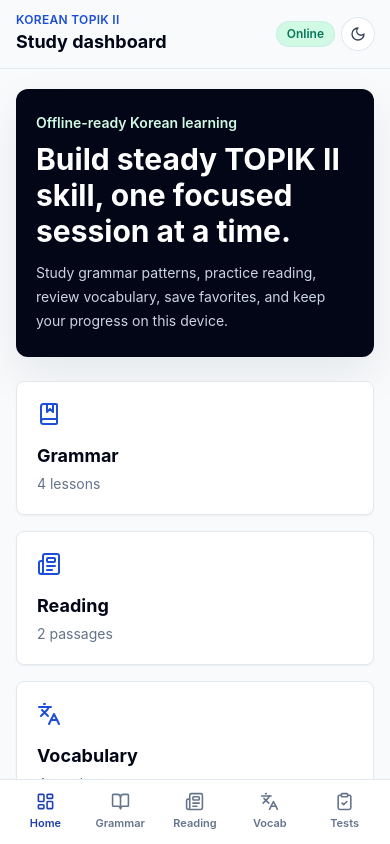
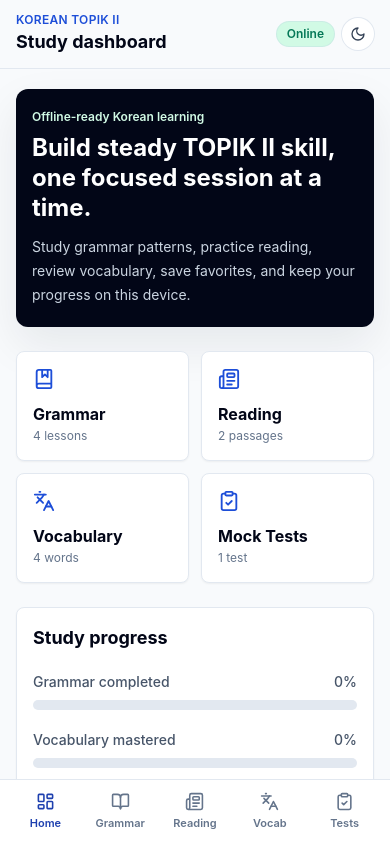
Before and after one commit to Soeng-Channach/study-korean, a React (Vite) app: page / in a window 390 px wide. Built offline with nearby package versions, Linux system fonts and the light colour scheme.

Commit message:
Tighten card padding and dashboard layout for phone widths

```diff
--- a/src/components/ui/Card.jsx
+++ b/src/components/ui/Card.jsx
@@ -4,7 +4,7 @@
   return (
     <Component
       className={clsx(
-        'rounded-lg border border-slate-200 bg-white p-5 shadow-sm dark:border-slate-800 dark:bg-slate-900',
+        'rounded-lg border border-slate-200 bg-white p-4 shadow-sm dark:border-slate-800 dark:bg-slate-900 sm:p-5',
         className
       )}
     >
--- a/src/features/dashboard/DashboardPage.jsx
+++ b/src/features/dashboard/DashboardPage.jsx
@@ -21,25 +21,27 @@
 
   return (
     <div className="space-y-6">
-      <section className="rounded-xl bg-slate-950 px-5 py-6 text-white shadow-soft sm:px-8">
+      <section className="rounded-xl bg-slate-950 px-4 py-5 text-white shadow-soft sm:px-8 sm:py-6">
         <div className="max-w-3xl">
-          <p className="text-sm font-semibold text-mint-100">Offline-ready Korean learning</p>
-          <h2 className="mt-2 text-3xl font-bold sm:text-4xl">Build steady TOPIK II skill, one focused session at a time.</h2>
+          <p className="text-xs font-semibold text-mint-100 sm:text-sm">Offline-ready Korean learning</p>
+          <h2 className="mt-2 text-2xl font-bold leading-tight sm:text-3xl xl:text-4xl">
+            Build steady TOPIK II skill, one focused session at a time.
+          </h2>
           <p className="mt-3 max-w-2xl text-sm leading-6 text-slate-300">
             Study grammar patterns, practice reading, review vocabulary, save favorites, and keep your progress on this device.
           </p>
         </div>
       </section>
 
-      <section className="grid gap-4 sm:grid-cols-2 xl:grid-cols-4">
+      <section className="grid grid-cols-2 gap-3 sm:gap-4 xl:grid-cols-4">
         {quickLinks.map((item) => {
           const Icon = item.icon;
           return (
             <Link key={item.path} to={item.path}>
               <Card className="h-full transition hover:-translate-y-0.5 hover:shadow-soft">
-                <Icon className="text-brand-600 dark:text-brand-100" size={24} aria-hidden="true" />
-                <h3 className="mt-4 text-lg font-bold text-slate-950 dark:text-white">{item.label}</h3>
-                <p className="mt-1 text-sm text-slate-500 dark:text-slate-400">{item.count}</p>
+                <Icon className="text-brand-600 dark:text-brand-100" size={22} aria-hidden="true" />
+                <h3 className="mt-3 text-base font-bold text-slate-950 dark:text-white sm:mt-4 sm:text-lg">{item.label}</h3>
+                <p className="mt-0.5 text-xs text-slate-500 dark:text-slate-400 sm:mt-1 sm:text-sm">{item.count}</p>
               </Card>
             </Link>
           );
```
